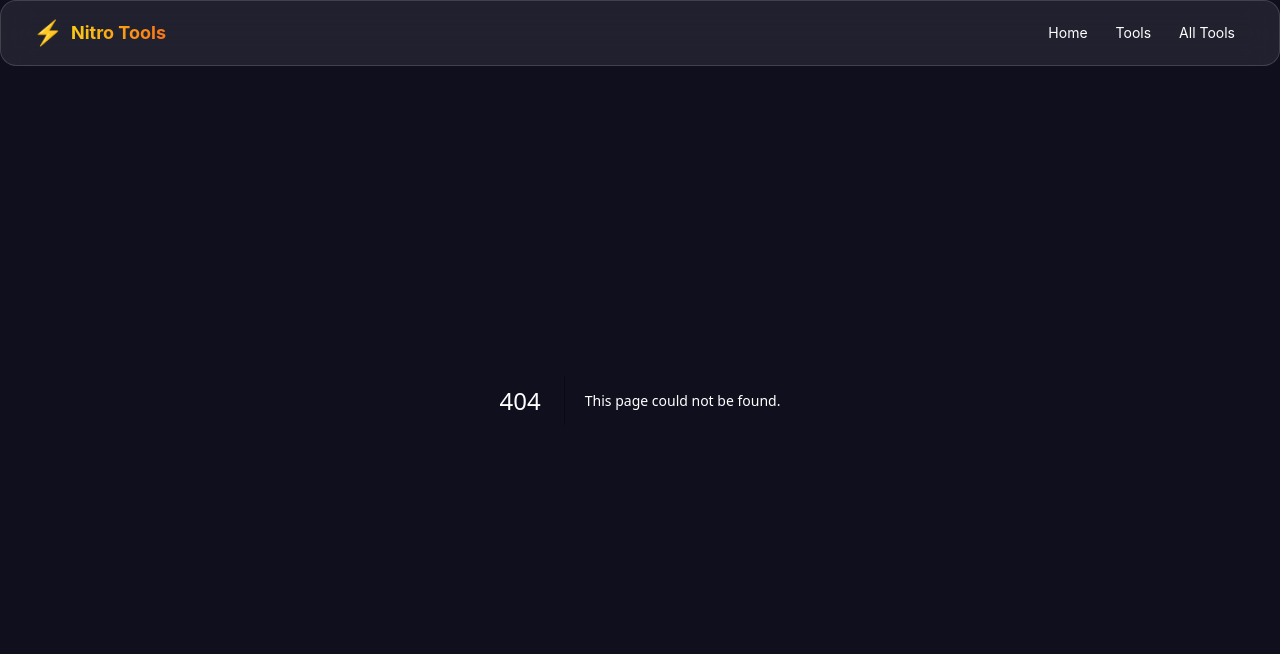
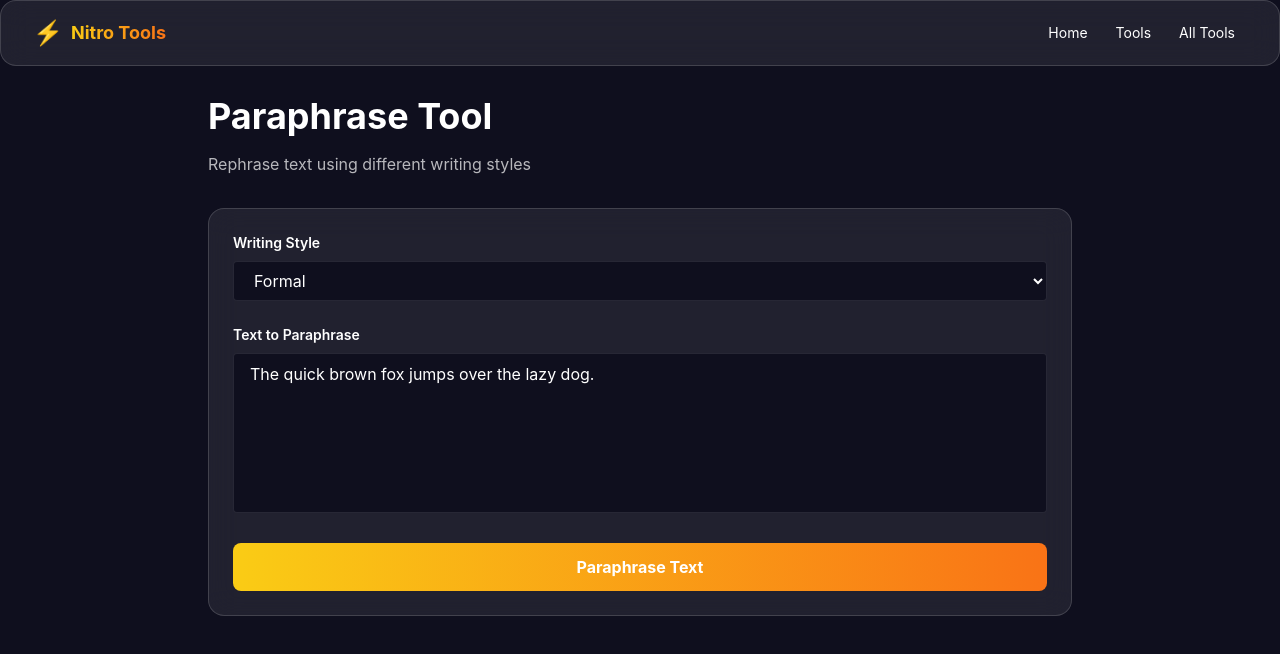
Before and after one commit to goalandpriority-ui/Nitro-Tools, a Next.js app: page /tools/ai/paraphrase in a window 1280 px wide. Before the commit this address had no page. Shown: the top 654 px of the page. Built offline with nearby package versions, Linux system fonts and the light colour scheme.

Commit message:
Implement paraphrase tool with API integration

```diff
--- /dev/null
+++ b/app/tools/ai/paraphrase/page.js
@@ -0,0 +1,125 @@
+'use client'
+
+import { useState } from 'react'
+
+export default function ParaphrasePage() {
+  const [input, setInput] = useState('The quick brown fox jumps over the lazy dog.')
+  const [output, setOutput] = useState('')
+  const [style, setStyle] = useState('formal')
+  const [loading, setLoading] = useState(false)
+
+  const paraphraseText = async () => {
+    if (!input.trim()) return
+
+    setLoading(true)
+    try {
+      const response = await fetch('https://api.anthropic.com/v1/messages', {
+        method: 'POST',
+        headers: {
+          'Content-Type': 'application/json',
+          'x-api-key': process.env.NEXT_PUBLIC_ANTHROPIC_API_KEY || '',
+        },
+        body: JSON.stringify({
+          model: 'claude-opus-4-6',
+          max_tokens: 500,
+          messages: [
+            {
+              role: 'user',
+              content: `Paraphrase this text in a ${style} style. Keep the same meaning but use different words. Only provide the paraphrased text.\n\nText: "${input}"`,
+            },
+          ],
+        }),
+      })
+
+      const data = await response.json()
+      if (data.content && data.content[0]) {
+        setOutput(data.content[0].text)
+      }
+    } catch (error) {
+      setOutput('Error: Could not connect to API. Make sure you have ANTHROPIC_API_KEY set.')
+    }
+    setLoading(false)
+  }
+
+  const copyOutput = () => {
+    navigator.clipboard.writeText(output)
+  }
+
+  const downloadOutput = () => {
+    const element = document.createElement('a')
+    element.setAttribute('href', 'data:text/plain;charset=utf-8,' + encodeURIComponent(output))
+    element.setAttribute('download', 'paraphrased.txt')
+    element.style.display = 'none'
+    document.body.appendChild(element)
+    element.click()
+    document.body.removeChild(element)
+  }
+
+  return (
+    <div className="pt-24 pb-16 min-h-screen">
+      <div className="max-w-4xl mx-auto px-4">
+        <h1 className="text-4xl font-bold mb-4">Paraphrase Tool</h1>
+        <p className="text-white/70 mb-8">Rephrase text using different writing styles</p>
+
+        <div className="glass-lg p-6 space-y-6 mb-8">
+          <div>
+            <label className="block text-sm font-semibold mb-2">Writing Style</label>
+            <select
+              value={style}
+              onChange={(e) => setStyle(e.target.value)}
+              className="w-full bg-dark-bg border border-white/10 rounded px-4 py-2 text-white focus:border-yellow-400 outline-none"
+            >
+              <option value="formal">Formal</option>
+              <option value="casual">Casual</option>
+              <option value="simple">Simple</option>
+              <option value="academic">Academic</option>
+              <option value="creative">Creative</option>
+              <option value="professional">Professional</option>
+            </select>
+          </div>
+
+          <div>
+            <label className="block text-sm font-semibold mb-2">Text to Paraphrase</label>
+            <textarea
+              value={input}
+              onChange={(e) => setInput(e.target.value)}
+              placeholder="Paste your text here..."
+              className="w-full h-40 bg-dark-bg border border-white/10 rounded px-4 py-2 text-white focus:border-yellow-400 outline-none resize-none"
+            />
+          </div>
+
+          <button
+            onClick={paraphraseText}
+            disabled={loading || !input.trim()}
+            className="w-full px-6 py-3 bg-gradient-to-r from-yellow-400 to-orange-500 text-white font-bold rounded-lg hover:shadow-lg disabled:opacity-50 transition-all"
+          >
+            {loading ? 'Paraphrasing...' : 'Paraphrase Text'}
+          </button>
+        </div>
+
+        {output && (
+          <div className="glass-lg p-6 space-y-4">
+            <div className="flex justify-between items-center">
+              <h2 className="text-lg font-bold">Paraphrased Text</h2>
+              <div className="flex gap-2">
+                <button
+                  onClick={copyOutput}
+                  className="px-3 py-1 text-sm bg-white/10 rounded hover:bg-white/20 transition"
+                >
+                  Copy
+                </button>
+                <button
+                  onClick={downloadOutput}
+                  className="px-3 py-1 text-sm bg-white/10 rounded hover:bg-white/20 transition"
+                >
+                  Download
+                </button>
+              </div>
+            </div>
+            <p className="text-white/80 leading-relaxed bg-dark-bg p-4 rounded">{output}</p>
+          </div>
+        )}
+      </div>
+    </div>
+  )
+    }
```
